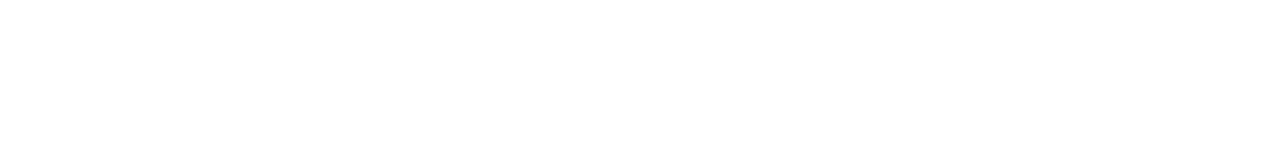
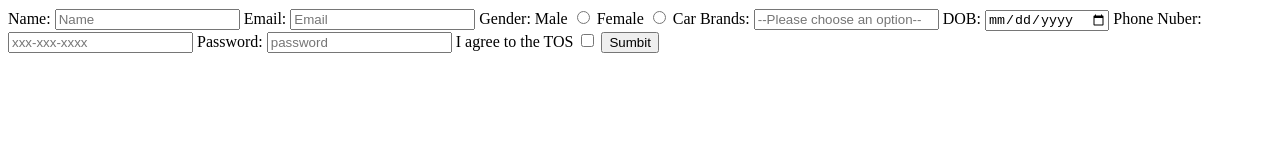
Before and after one commit to acciojob/signup-form-car-sriramulagopi, a website: page main.html in a window 1280 px wide. Drawn offline with Linux system fonts and the light colour scheme.

Commit message:
created a submission

```diff
--- a/main.html
+++ b/main.html
@@ -8,6 +8,28 @@
 
 <body>
 	<!-- the entire body must be written by student -->
+	<form method="post">
+		<label for="name">Name:</label>
+		<input type="text" placeholder="Name" id="name" required>
+		<label for="email">Email:</label>
+		<input type="email" placeholder="Email" id="email" required>
+		<label>Gender:</label>
+		<label for="gender_m">Male</label>
+		<input type="radio" name="gender" id="gender_m" required>
+		<label for="gender_f">Female</label>
+		<input type="radio" name="gender" id="gender_f" required>
+		<label for="cars">Car Brands:</label>
+		<input type="select" placeholder="--Please choose an option--" id=cars required>
+		<label for="dob">DOB:</label>
+		<input type="date" id="dob"  required>
+		<label for="tel">Phone Nuber:</label>
+		<input type="tel" placeholder="xxx-xxx-xxxx" id="tel" >
+		<label for="password">Password:</label>
+		<input type="password" placeholder="password" id="password"  required>
+		<label for="tos">I agree to the TOS</label>
+		<input type="checkbox" id="tos" required>
+		<button type="submit">Sumbit</button>
+	</form>
     <script type="text/javascript" src="./script.js">
 </script>
 
```
